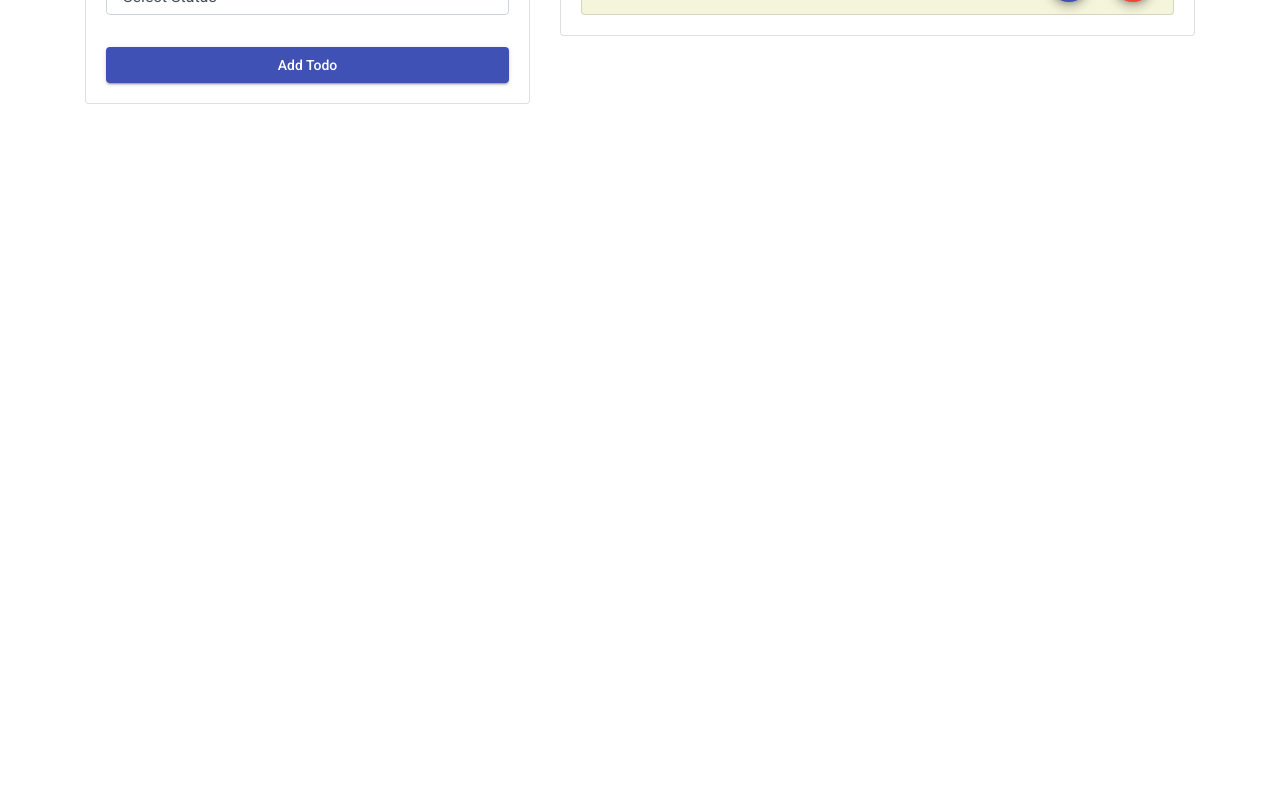
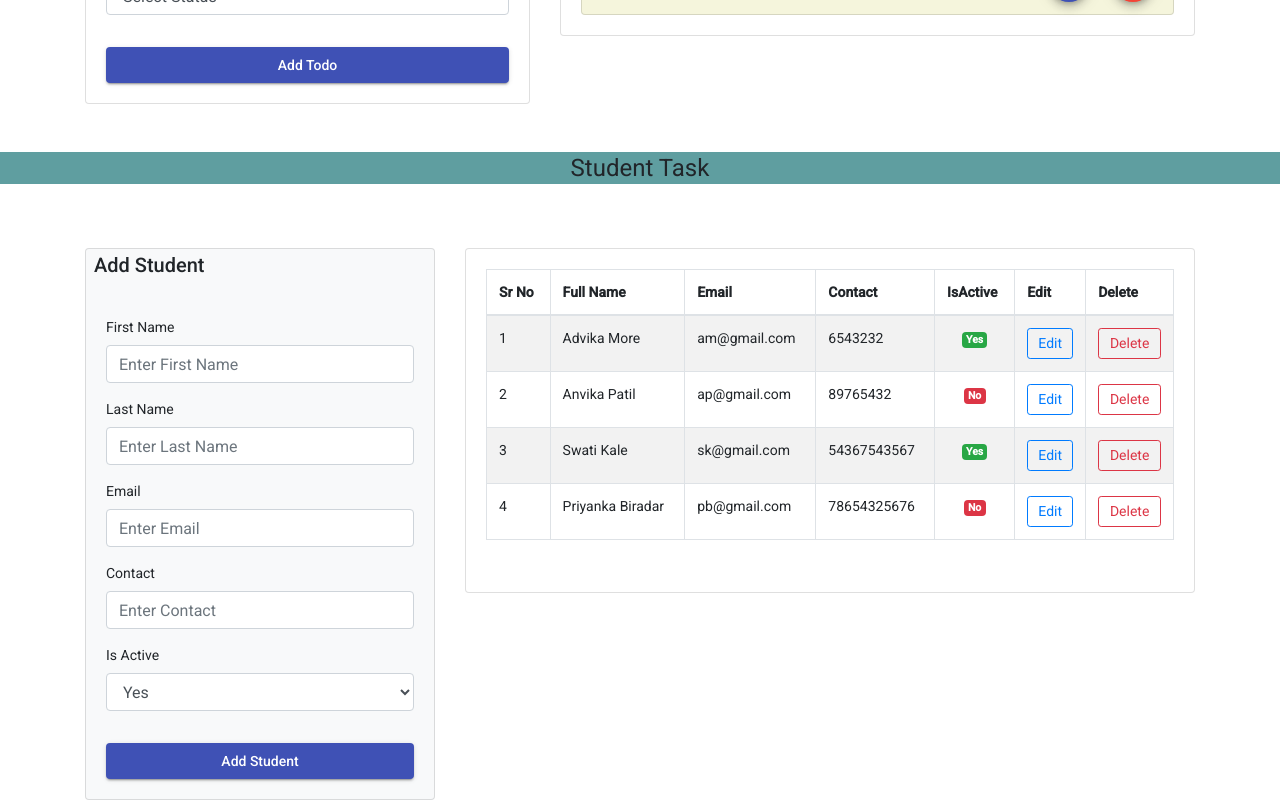
Before and after one commit to Ambika223/Todotask, an Angular app: page / in a window 1280 px wide. Shown: the part 298-1098 px from the top of the page. Before the commit the page ends 848 px from the top, so only its background shows below. Built offline with nearby package versions, Linux system fonts and the light colour scheme.

Commit message:
student Task

```diff
--- a/src/app/app.component.html
+++ b/src/app/app.component.html
@@ -1 +1,2 @@
 <app-todo></app-todo>
+<app-student></app-student>
--- a/src/app/app.module.ts
+++ b/src/app/app.module.ts
@@ -7,11 +7,13 @@ import { TodoComponent } from './components/todo/todo.component';
 import { MatButtonModule } from '@angular/material/button';
 import { MatIconModule } from '@angular/material/icon';
 import { MatSnackBarModule } from '@angular/material/snack-bar';
+import { StudentComponent } from './components/student/student.component';
 
 @NgModule({
   declarations: [
     AppComponent,
-    TodoComponent
+    TodoComponent,
+    StudentComponent
   ],
   imports: [
     BrowserModule,
--- /dev/null
+++ b/src/app/components/student/student.component.html
@@ -0,0 +1,93 @@
+<h1 class="mt-5">Student Task</h1>
+<div class="container">
+    <div class="row">
+
+        <div class="col-md-4 mt-5">
+            <div class="card bg-light">
+                <h2 class="ml-2">{{!isOnEditMode?"Add Student":"update Student"}}</h2>
+                <div class="card-body">
+                    <div class="form-group">
+                        <label for="fname">First Name</label>
+                        <input type="text" class="form-control" #fnameRef placeholder="Enter First Name">
+                    </div>
+
+                    <div class="form-group">
+                        <label for="lname">Last Name</label>
+                        <input type="text" class="form-control" #lnameRef placeholder="Enter Last Name">
+                    </div>
+
+                    <div class="form-group">
+                        <label for="email">Email</label>
+                        <input type="email" class="form-control" #emailRef placeholder="Enter Email">
+                    </div>
+
+                    <div class="form-group">
+                        <label for="contact">Contact</label>
+                        <input type="number" class="form-control" #contactRef placeholder="Enter Contact">
+                    </div>
+
+                    <div class="form-group">
+                        <label for="isActive">Is Active</label>
+                        <select class="form-control" #activeRef>
+                            <option value="yes">Yes</option>
+                            <option value="no">No</option>
+                        </select>
+                    </div>
+
+                    <button (click)="onAddStd()" *ngIf="!isOnEditMode" mat-raised-button color="primary"
+                        class="mt-3 w-100">Add
+                        Student</button>
+                    <button (click)="onUpdateStd()" *ngIf="isOnEditMode" mat-raised-button color="primary"
+                        class="mt-3 w-100">Update
+                        Student</button>
+
+
+                </div>
+            </div>
+        </div>
+        <div class="col-md-8 mt-5">
+            <div class="card">
+                <div class="card-body">
+                    <div class="table table-responsive table-striped">
+                        <table class="table table-bordered" *ngIf="stdsArr.length>0; else noStudents">
+                            <thead>
+                                <tr>
+                                    <th>Sr No</th>
+                                    <th>Full Name</th>
+                                    <th>Email</th>
+                                    <th>Contact</th>
+                                    <th>IsActive</th>
+                                    <th>Edit</th>
+                                    <th>Delete</th>
+                                </tr>
+                            </thead>
+                            <tbody>
+                                <tr *ngFor="let std of stdsArr; let i=index, trackBy:trackByStdId">
+                                    <td>{{i+1}}</td>
+                                    <td>{{std.fname}} {{std.lname}}</td>
+                                    <td>{{std.email}}</td>
+                                    <td>{{std.contact}}</td>
+                                    <td class="text-center">
+                                        <span class="badge" [ngClass]="{
+                                'badge-success':std.isActive,
+                                'badge-danger':!std.isActive
+                            }">{{std.isActive?'Yes':'No'}}</span>
+                                    </td>
+                                    <td><button class="btn btn-sm btn-outline-primary btn-block"
+                                            (click)="onEditStd(std)">Edit</button></td>
+                                    <td><button class="btn btn-sm btn-outline-danger btn-block"
+                                            (click)="onRemovestd(std.stdId)">Delete</button></td>
+                                </tr>
+                            </tbody>
+                        </table>
+                    </div>
+                </div>
+            </div>
+            <ng-template #noStudents>
+                <p class="alert alert-info">No Student Found</p>
+            </ng-template>
+        </div>
+
+
+    </div>
+</div>
--- /dev/null
+++ b/src/app/components/student/student.component.scss
@@ -0,0 +1,8 @@
+h1 {
+    background-color: cadetblue;
+    text-align: center;
+}
+
+// . {
+//     background-color: darkolivegreen;
+// }
--- /dev/null
+++ b/src/app/components/student/student.component.ts
@@ -0,0 +1,127 @@
+import { Component, ElementRef, OnInit, ViewChild } from '@angular/core';
+import { Istudent } from 'src/app/model/studentInterface';
+import { UuidService } from 'src/app/uuid.service';
+import { SnackBarService } from 'src/app/snack-bar.service';
+
+
+@Component({
+  selector: 'app-student',
+  templateUrl: './student.component.html',
+  styleUrls: ['./student.component.scss']
+})
+export class StudentComponent implements OnInit {
+  stdsArr: Array<Istudent> = [
+    {
+      stdId: "101",
+      fname: "Advika",
+      lname: "More",
+      email: "am@gmail.com",
+      contact: 6543232,
+      isActive: true
+    },
+    {
+      stdId: "102",
+      fname: "Anvika",
+      lname: "Patil",
+      email: "ap@gmail.com",
+      contact: 89765432,
+      isActive: false
+    },
+    {
+      stdId: "103",
+      fname: "Swati",
+      lname: "Kale",
+      email: "sk@gmail.com",
+      contact: 54367543567,
+      isActive: true
+    },
+    {
+      stdId: "104",
+      fname: "Priyanka",
+      lname: "Biradar",
+      email: "pb@gmail.com",
+      contact: 78654325676,
+      isActive: false
+    }
+  ];
+  constructor(private _uuidService: UuidService,
+    private _snackBar: SnackBarService
+  ) { }
+
+  isOnEditMode: boolean = false;
+  editId!: string;
+  trackByStdId(index: number, std: Istudent) {
+    return std.stdId
+  }
+
+  @ViewChild('fnameRef') fnameRef!: ElementRef<HTMLInputElement>;
+  @ViewChild('lnameRef') lnameRef!: ElementRef<HTMLInputElement>;
+  @ViewChild('emailRef') emailRef!: ElementRef<HTMLInputElement>;
+  @ViewChild('contactRef') contactRef!: ElementRef<HTMLInputElement>;
+  @ViewChild('activeRef') activeRef!: ElementRef<HTMLInputElement>;
+  ngOnInit(): void {
+  }
+
+  //create
+  onAddStd() {
+    let newstudent: Istudent = {
+      fname: this.fnameRef.nativeElement.value,
+      lname: this.lnameRef.nativeElement.value,
+      email: this.emailRef.nativeElement.value,
+      contact: +this.contactRef.nativeElement.value,
+      isActive: this.activeRef.nativeElement.value == 'yes',
+      stdId: this._uuidService.getUuid(),
+    }
+    this._snackBar.openSnackBar(`The student with id ${newstudent.stdId} is added successfully`);
+
+    this.stdsArr.unshift(newstudent);
+    this.fnameRef.nativeElement.value = '';
+    this.lnameRef.nativeElement.value = '';
+    this.emailRef.nativeElement.value = '';
+    this.contactRef.nativeElement.value = '';
+    this.activeRef.nativeElement.value = '';
+  }
+
+
+  //Edit
+  onEditStd(std: Istudent) {
+    this.fnameRef.nativeElement.value = std.fname;
+    this.lnameRef.nativeElement.value = std.lname;
+    this.emailRef.nativeElement.value = std.email;
+    this.contactRef.nativeElement.value = std.contact.toString();
+    this.activeRef.nativeElement.value = std.isActive ? "yes" : "no";
+    this.editId = std.stdId;
+    this.isOnEditMode = true;
+  }
+
+  //update
+  onUpdateStd() {
+    let updatedObj: Istudent = {
+      fname: this.fnameRef.nativeElement.value,
+      lname: this.lnameRef.nativeElement.value,
+      email: this.emailRef.nativeElement.value,
+      contact: +this.contactRef.nativeElement.value,
+      isActive: this.activeRef.nativeElement.value === 'yes' ? true : false,
+      stdId: this.editId
+    }
+    let getIndex = this.stdsArr.findIndex(s => s.stdId === updatedObj.stdId);
+    this.stdsArr[getIndex] = updatedObj;
+    this._snackBar.openSnackBar(`The student with id ${updatedObj.stdId} is added successfully`);
+    this.fnameRef.nativeElement.value = '';
+    this.lnameRef.nativeElement.value = '';
+    this.emailRef.nativeElement.value = '';
+    this.contactRef.nativeElement.value = '';
+    this.activeRef.nativeElement.value = '';
+    this.isOnEditMode = false
+  }
+
+  //remove
+  onRemovestd(stdId: string) {
+    let getConfirm = confirm(`Are you sure,you want to remove the student with id ${stdId}`);
+    if (getConfirm) {
+      let getIndex = this.stdsArr.findIndex(std => std.stdId === stdId);
+      this.stdsArr.splice(getIndex, 1);
+      this._snackBar.openSnackBar(`The student with id ${stdId} is removed successfully`);
+    }
+  }
+}
--- a/src/app/components/todo/todo.component.html
+++ b/src/app/components/todo/todo.component.html
@@ -33,7 +33,8 @@
                 <div class="card-body">
                     <ul class="list-group" *ngIf="todosArr.length>0; else noTodos">
                         <li class="list-group-item d-flex justify-content-between" *ngFor="let todo of todosArr">
-                            <div><input type="checkbox" [checked]="todo.isCompleted" (change)="onUpdateCheckbox(todo)">
+                            <div>
+                                <input type="checkbox" [checked]="todo.isCompleted" (change)="onUpdateCheckbox(todo)">
                                 <strong>{{todo.todoItem}}</strong>
                                 <span class="badge ml-2" [ngClass]="todo.isCompleted?'badge-success':'badge-danger'">
                                     {{todo.isCompleted?'completed':'Not Completed'}}
--- a/src/app/components/todo/todo.component.ts
+++ b/src/app/components/todo/todo.component.ts
@@ -91,13 +91,12 @@ export class TodoComponent implements OnInit {
   }
 
 
-  //updatecheckbox
   onUpdateCheckbox(todo: Itodo) {
     let updatedObj = {
       isCompleted: !todo.isCompleted
-    };
-    let updateIndex = this.todosArr.findIndex(t => t.todoId === todo.todoId);
-    this.todosArr[updateIndex].isCompleted = updatedObj.isCompleted;
-    this._snackBar.openSnackBar("checkbox is updated successfully!!")
+    }
+    let getIndex = this.todosArr.findIndex(todos => todos.todoId === todo.todoId);
+    this.todosArr[getIndex].isCompleted = updatedObj.isCompleted;
+    this._snackBar.openSnackBar(`CheckBox is updated successfully`);
   }
 }
--- /dev/null
+++ b/src/app/model/studentInterface.ts
@@ -0,0 +1,8 @@
+export interface Istudent {
+    stdId: string;
+    fname: string;
+    lname: string;
+    email: string;
+    contact: number;
+    isActive: boolean;
+}
```
Also changed, not shown: 1 other file (tests, documents, lock files or other folders).
